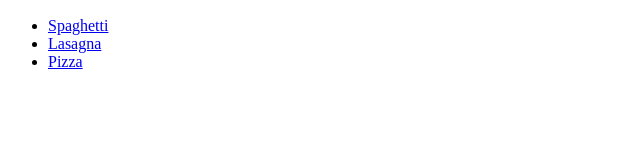
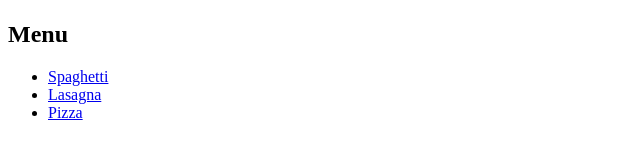
Before and after one commit to szwys/odin_recipes, a plain HTML site: page index.html in a window 1280 px wide. Shown: the part 383-542 px from the top of the page, without its empty margins (0-640 px from the left). Drawn offline with Linux system fonts and the light colour scheme.

Commit message:
Add link to CSS file and add h2 element

```diff
--- a/index.html
+++ b/index.html
@@ -3,11 +3,13 @@
 <head>
     <meta charset="UTF-8">
     <title>Odin Recipes</title>
+    <link rel="stylesheet" href="./css/styles.css">
 </head>
 <body>
     <h1>Odin Recipes</h1>
     <img src="https://upload.wikimedia.org/wikipedia/commons/thumb/4/4f/Chef_icon.svg/256px-Chef_icon.svg.png" alt="Chef">
-    <ul>
+    <h2>Menu</h2>
+    <ul class="menu">
         <li><a href="recipes/spaghetti.html" target="_blank" rel="noopener noreferrer">Spaghetti</a></li>
         <li><a href="recipes/lasagna.html" target="_blank" rel="noopener noreferrer">Lasagna</a></li>
         <li><a href="recipes/pizza.html" target="_blank" rel="noopener noreferrer">Pizza</a></li>
```
